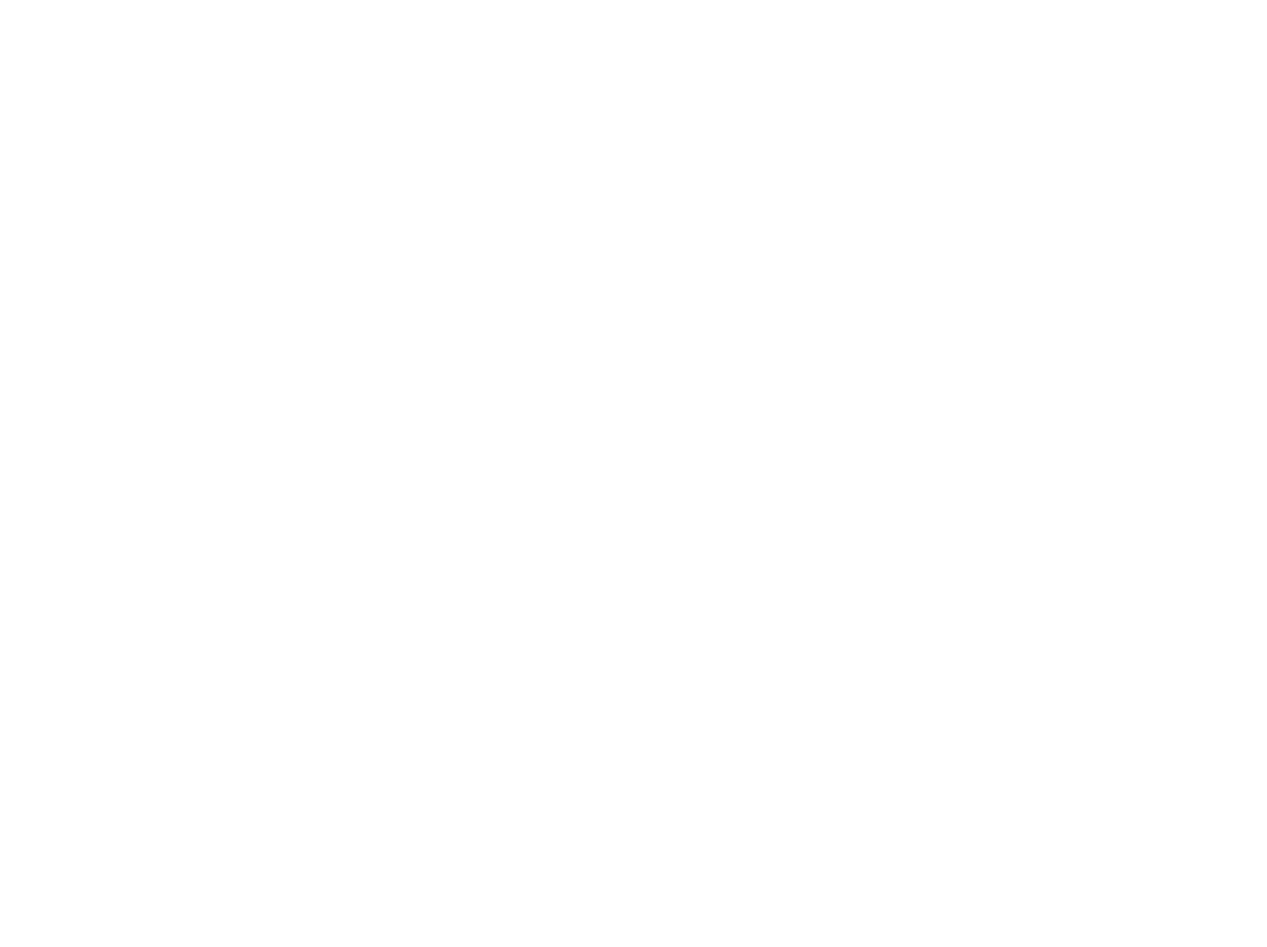
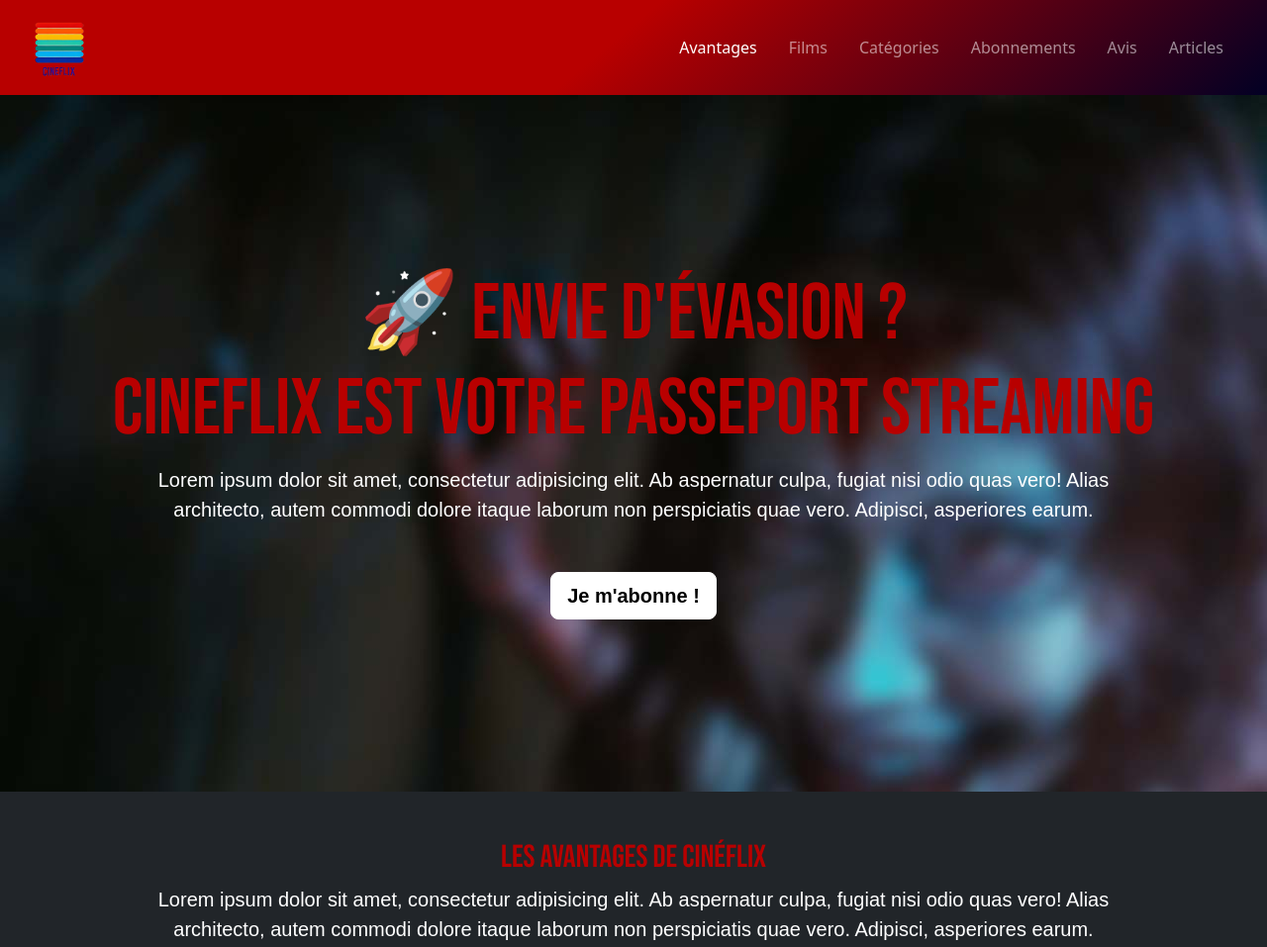
Before and after one commit to Kirit076320/Cineflix2.0, a plain HTML site: page html/horreur.html in a window 1280 px wide. Shown: the top 957 px of the page at 99% size. Before the commit the page ends 800 px from the top, so only its background shows below. Drawn offline with nearby package versions, Linux system fonts and the light colour scheme; a web font is replaced by a local one.

Commit message:
maj css html

```diff
--- a/css/horreur.css
+++ b/css/horreur.css
@@ -0,0 +1,46 @@
+@import url('https://fonts.googleapis.com/css2?family=Bebas+Neue&family=Parkinsans:wght@300..800&display=swap');
+
+html {
+    scroll-behavior: smooth;
+}
+
+html, body {
+    height: 100%;
+    margin: 0;
+}
+
+.logo-navbar {
+    width: 4rem;
+}
+
+.navbar-color {
+    background: rgb(2, 0, 36);
+    background: linear-gradient(320deg, rgba(2, 0, 36, 1) 0%, rgba(184, 0, 0, 1) 52%);
+}
+
+.width80 p {
+    width: 80%;
+    margin: 0 auto;
+}
+
+
+
+.bg-horror {
+    background-image: url(../img/bg-blur-fixe-horreur.jpg);
+    width: 100%;
+}
+
+h1 {
+    font-size: 5rem;
+    color: #B80000;
+    font-family: "Bebas Neue", sans-serif;
+}
+
+h2 {
+    color: #B80000;
+    font-family: "Bebas Neue", sans-serif;
+}
+
+p {
+    font-family: "Parkinsans", sans-serif;
+}
--- a/html/horreur.html
+++ b/html/horreur.html
@@ -1,10 +1,85 @@
-<!DOCTYPE html>
-<html lang="en">
+<!doctype html>
+<html lang="fr">
 <head>
-    <meta charset="UTF-8">
-    <title>Title</title>
+    <meta charset="UTF-8"/>
+    <meta content="width=device-width, initial-scale=1.0" name="viewport"/>
+    <meta content="Découvrez CinéFlix, votre plateforme incontournable pour explorer un vaste choix de films. Profitez de critiques, recommandations et nouveautés chaque jour."
+          name="description"/>
+    <meta content="noindex, nofollow" name="robots"/>
+    <meta content="Plateform de films" property="og:title"/>
+    <meta content="Plateform de films en lignes" property="og:description"/>
+    <meta content="https://michalsnik.github.io/aos/" property="og:url"/>
+    <link href="favicon.svg" rel="shortcut icon" type="image/x-icon">
+    <link crossorigin="anonymous" href="https://cdn.jsdelivr.net/npm/bootstrap@5.3.3/dist/css/bootstrap.min.css"
+          integrity="sha384-QWTKZyjpPEjISv5WaRU9OFeRpok6YctnYmDr5pNlyT2bRjXh0JMhjY6hW+ALEwIH" rel="stylesheet">
+    <link href="../css/horreur.css" rel="stylesheet">
 </head>
-<body>
+
+<body class="h-100 text-center text-bg-dark">
+<!--Header bootstrap 5.3-->
+<div class="d-flex flex-column w-100 h-100">
+    <nav class="navbar navbar-expand-lg navbar-dark bg-dark p-3 navbar-color ">
+        <div class="container-fluid">
+            <a href="../index.html"><img src="../img/logo-cineflix.png" alt="Logo" class="logo-navbar"></a>
+            <button class="navbar-toggler" type="button" data-bs-toggle="collapse" data-bs-target="#navbarNavDropdown"
+                    aria-controls="navbarNavDropdown" aria-expanded="false" aria-label="Toggle navigation">
+                <span class="navbar-toggler-icon"></span>
+            </button>
+<!--Navbar avec les liens -->
+            <div class="collapse navbar-collapse" id="navbarNavDropdown">
+                <ul class="navbar-nav ms-auto">
+                    <li class="nav-item">
+                        <a class="nav-link mx-2 active" aria-current="page" href="#">Avantages</a>
+                    </li>
+                    <li class="nav-item">
+                        <a class="nav-link mx-2" href="#">Films</a>
+                    </li>
+                    <li class="nav-item">
+                        <a class="nav-link mx-2" href="#">Catégories</a>
+                    </li>
+                    <li class="nav-item">
+                        <a class="nav-link mx-2" href="#">Abonnements</a>
+                    </li>
+                    <li class="nav-item">
+                        <a class="nav-link mx-2" href="#">Avis</a>
+                    </li>
+                    <li class="nav-item">
+                        <a class="nav-link mx-2" href="#">Articles</a>
+                    </li>
+                </ul>
+            </div>
+        </div>
+    </nav>
+<!--fin header-->
+<!--    début main hero section-->
+    <section class="d-flex flex-column justify-content-center align-items-center width80 text-center bg-horror flex-grow-1">
+        <h1>🚀 Envie d'évasion ?<br>
+            Cineflix est votre passeport streaming</h1>
+        <p class="lead">Lorem ipsum dolor sit amet, consectetur adipisicing elit. Ab aspernatur culpa, fugiat nisi odio
+            quas vero! Alias architecto, autem commodi dolore itaque laborum non perspiciatis quae vero. Adipisci,
+            asperiores earum.</p>
+        <p class="lead">
+            <a href="#" class="btn btn-lg btn-light mt-5 fw-bold border-white bg-white">Je m'abonne !</a>
+        </p>
+    </section>
+</div>
+<!--fin main hero section-->
+<section class="justify-content-center align-items-center width80 text-center mt-5 h-100">
+    <h2>Les avantages de cinéflix</h2>
+    <p class="lead">Lorem ipsum dolor sit amet, consectetur adipisicing elit. Ab aspernatur culpa, fugiat nisi odio
+        quas vero! Alias architecto, autem commodi dolore itaque laborum non perspiciatis quae vero. Adipisci,
+        asperiores earum.</p>
+
+</section>
+
 
 </body>
+
+<!--scripts bootstrap-->
+<script crossorigin="anonymous"
+        integrity="sha384-YvpcrYf0tY3lHB60NNkmXc5s9fDVZLESaAA55NDzOxhy9GkcIdslK1eN7N6jIeHz"
+        src="/docs/5.3/dist/js/bootstrap.bundle.min.js"></script>
+
+<script crossorigin="anonymous" src="https://kit.fontawesome.com/26d2d5baaa.js"></script>
+</body>
 </html>
```
Also changed, not shown: img/logo-cineflix.png (added).
